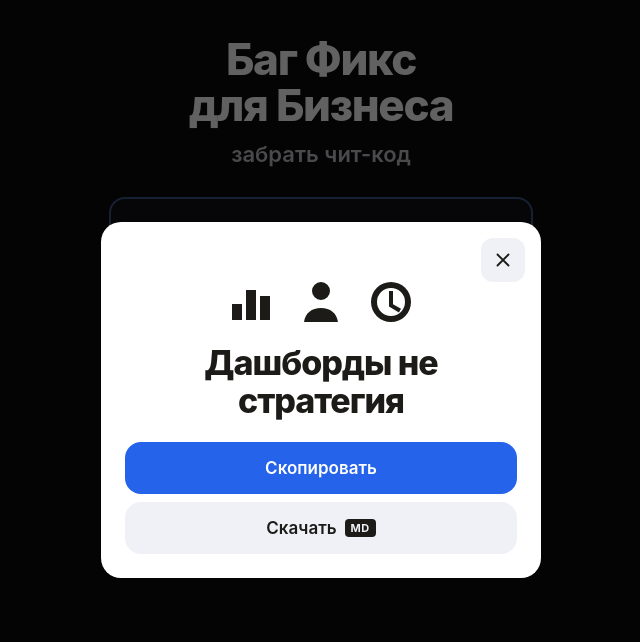
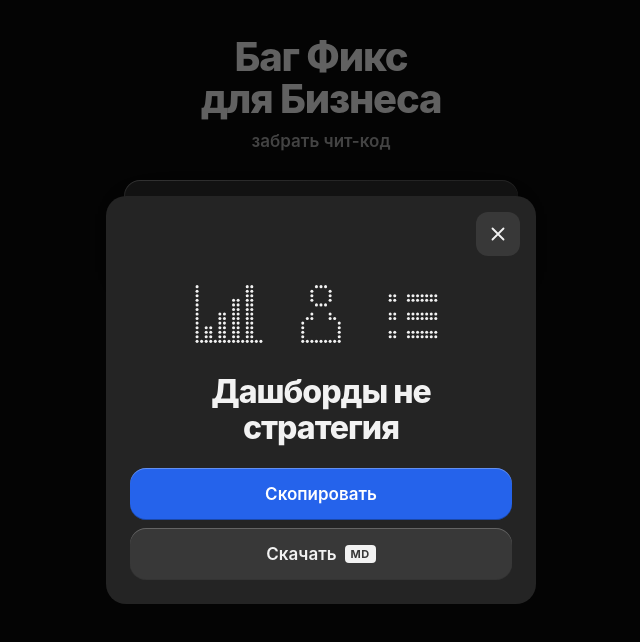
Before and after one commit to runscale-platform/runscale-launcher, a plain HTML site: page bugfix/index.html in a window 1280 px wide. Both pictures are taken after a click on the button "Дашборды". Shown: the whole page, without its empty margins (319-959 px from the left). Drawn offline with Linux system fonts and the light colour scheme.

Commit message:
fix: страница багфикса на тёмном холсте, знаки интро точками
Co-authored-by: Cursor <cursoragent@cursor.com>

```diff
--- a/bugfix/index.html
+++ b/bugfix/index.html
@@ -5,79 +5,106 @@
   <meta name="viewport" content="width=device-width, initial-scale=1, viewport-fit=cover">
   <title>Баг Фикс для Бизнеса</title>
   <meta name="robots" content="noindex">
-  <meta name="theme-color" content="#0B0B0D">
+  <meta name="theme-color" content="#0A0A0A">
   <link rel="icon" href="/favicon.svg" type="image/svg+xml">
   <link rel="icon" href="/favicon.png" sizes="32x32" type="image/png">
   <link rel="apple-touch-icon" href="/apple-touch-icon.png">
   <style>
     :root {
-      --bg: #0b0b0d;
-      --text: #f2f2f4;
-      --text-sec: #b8b9c0;
-      --blue: #2563eb;
-      --blue-text: #6aa5ff;
-      --glass: rgba(20, 20, 24, 0.72);
-      --edge: color-mix(in srgb, var(--blue-text) 45%, transparent);
-      --ink: #1c1b18;
-      --sheet: #fff;
-      --soft: #eff1f6;
+      --bg: #0A0A0A;
+      --surface: #2E2E2E;
+      --surface-2: #383838;
+      --sheet: #242424;
+      --text: #F2F2F2;
+      --text-secondary: #C4C4C4;
+      --text-muted: #A8A8A8;
+      --action: #2563EB;
+      --action-ink: #FFFFFF;
+      --action-text: #6AA5FF;
+      --negative: #FF5C4D;
+      --rim-glow: rgba(255, 255, 255, 0.22);
+      --rim-shade: rgba(28, 27, 24, 0.10);
+      --card-shadow: 0 24px 48px -24px rgba(0, 0, 0, 0.9);
+      --scrim: rgba(0, 0, 0, 0.6);
+      --ink: #F2F2F2;
+      --dim: #96B2EF;
       color-scheme: dark;
     }
     * { box-sizing: border-box; }
     html, body { margin: 0; background: var(--bg); color: var(--text); }
     body {
-      font-family: -apple-system, BlinkMacSystemFont, 'SF Pro Text', 'Segoe UI', sans-serif;
       min-height: 100vh;
+      font-family: -apple-system, BlinkMacSystemFont, "SF Pro Text", system-ui, sans-serif;
+      font-size: 17px;
+      -webkit-font-smoothing: antialiased;
     }
     .page {
-      width: min(460px, 100%);
+      width: min(430px, 100%);
       margin: 0 auto;
-      padding: max(36px, env(safe-area-inset-top)) 18px max(28px, env(safe-area-inset-bottom));
+      padding: max(28px, env(safe-area-inset-top)) 18px max(28px, env(safe-area-inset-bottom));
     }
     h1 {
-      margin: 0;
+      margin: 8px 0 0;
       text-align: center;
-      font-size: clamp(34px, 9vw, 44px);
+      font-size: clamp(32px, 8.4vw, 40px);
       font-weight: 800;
       line-height: 1.05;
       letter-spacing: -0.03em;
+      color: var(--text);
     }
     .lead {
-      margin: 12px 0 28px;
+      margin: 10px 0 28px;
       text-align: center;
-      color: var(--text-sec);
-      font-size: clamp(18px, 5vw, 22px);
+      color: var(--text-muted);
+      font-size: 17px;
       font-weight: 600;
       line-height: 1.3;
     }
     .stack { display: flex; flex-direction: column; gap: 10px; }
     .plaque {
+      position: relative;
       display: flex;
       align-items: center;
       justify-content: space-between;
-      gap: 12px;
+      gap: 10px;
       width: 100%;
-      min-height: 84px;
-      padding: 16px 16px 16px 20px;
-      border: 2px solid var(--edge);
+      min-height: 76px;
+      padding: 14px 14px 14px 18px;
+      border: 0;
       border-radius: 16px;
-      background: var(--glass);
-      color: inherit;
+      background: var(--surface);
+      color: var(--text);
       font: inherit;
       text-align: left;
       cursor: pointer;
+      box-shadow:
+        inset 0 1px 0 var(--rim-glow),
+        inset 0 -1px 0 var(--rim-shade),
+        var(--card-shadow);
       -webkit-tap-highlight-color: transparent;
     }
-    .plaque:active { transform: scale(0.985); }
-    .plaque:focus-visible { outline: 2px solid var(--blue); outline-offset: 2px; }
+    .plaque::after {
+      content: '';
+      position: absolute;
+      inset: 0;
+      border-radius: inherit;
+      padding: 1px;
+      background: linear-gradient(150deg, var(--rim-glow) 0%, rgba(255, 255, 255, 0) 45%, var(--rim-shade) 100%);
+      -webkit-mask: linear-gradient(#000 0 0) content-box, linear-gradient(#000 0 0);
+      mask: linear-gradient(#000 0 0) content-box, linear-gradient(#000 0 0);
+      -webkit-mask-composite: xor;
+      mask-composite: exclude;
+      pointer-events: none;
+    }
+    .plaque:focus-visible { outline: 2px solid var(--action); outline-offset: 2px; }
     .plaque b {
       font-size: 22px;
       font-weight: 800;
       letter-spacing: -0.02em;
       line-height: 1.15;
     }
-    .glyphs { display: flex; align-items: center; gap: 14px; flex: none; }
-    .glyphs svg { width: 36px; height: 36px; display: block; }
+    .glyphs { display: flex; align-items: center; gap: 8px; flex: none; }
+    .glyphs svg, .modal-glyphs svg { display: block; overflow: visible; }
     .modal {
       position: fixed;
       inset: 0;
@@ -87,17 +114,16 @@
       justify-content: center;
     }
     .modal[hidden] { display: none; }
-    .scrim { position: absolute; inset: 0; background: rgba(0, 0, 0, 0.6); }
+    .scrim { position: absolute; inset: 0; background: var(--scrim); }
     .panel {
       position: relative;
       width: 100%;
       max-height: 92dvh;
       overflow: auto;
       background: var(--sheet);
-      color: var(--ink);
-      border-radius: 18px 18px 0 0;
+      color: var(--text);
+      border-radius: 20px 20px 0 0;
       padding: 22px 20px max(20px, env(safe-area-inset-bottom));
-      font-family: 'SF Pro Display', -apple-system, BlinkMacSystemFont, 'Inter', system-ui, sans-serif;
     }
     .x {
       position: absolute;
@@ -107,29 +133,30 @@
       height: 44px;
       border: 0;
       border-radius: 12px;
-      background: var(--soft);
-      color: var(--ink);
+      background: var(--surface-2);
+      color: var(--text);
       display: grid;
       place-items: center;
       cursor: pointer;
     }
     .x svg { width: 22px; height: 22px; }
-    .x:focus-visible { outline: 2px solid var(--blue); outline-offset: 2px; }
+    .x:focus-visible, .btn:focus-visible { outline: 2px solid var(--action); outline-offset: 2px; }
     .modal-glyphs {
       display: flex;
       justify-content: center;
       align-items: center;
-      gap: 22px;
-      margin: 28px 48px 18px;
+      gap: 16px;
+      margin: 52px 8px 22px;
     }
-    .modal-glyphs svg { width: 48px; height: 48px; display: block; }
+    .modal-glyphs svg { width: 76px; height: 76px; }
     .panel h2 {
       margin: 0 8px 22px;
       text-align: center;
-      font-size: clamp(26px, 7vw, 34px);
+      font-size: clamp(26px, 7vw, 32px);
       font-weight: 800;
       line-height: 1.12;
       letter-spacing: -0.03em;
+      color: var(--text);
     }
     .acts { display: flex; flex-direction: column; gap: 8px; }
     .btn {
@@ -147,34 +174,37 @@
       cursor: pointer;
       -webkit-tap-highlight-color: transparent;
     }
-    .btn:focus-visible { outline: 2px solid var(--blue); outline-offset: 2px; }
-    .btn-copy { background: var(--blue); color: #fff; }
-    .btn-dl { background: var(--soft); color: var(--ink); }
+    .btn-copy {
+      background: var(--action);
+      color: var(--action-ink);
+      box-shadow: inset 0 1px 0 rgba(255, 255, 255, 0.28), inset 0 -1px 0 rgba(0, 0, 0, 0.28);
+    }
+    .btn-dl {
+      background: var(--surface-2);
+      color: var(--text);
+      box-shadow: inset 0 1px 0 var(--rim-glow), inset 0 -1px 0 var(--rim-shade);
+    }
     .md {
       border-radius: 4px;
       padding: 2px 6px;
-      background: var(--ink);
-      color: var(--soft);
+      background: var(--text);
+      color: var(--surface-2);
       font-size: 11px;
       font-weight: 650;
       letter-spacing: 0.04em;
       line-height: 1.3;
     }
     .note {
-      min-height: 1.2em;
+      min-height: 0;
       margin: 8px 0 0;
       text-align: center;
       font-size: 13px;
-      color: #d92d20;
+      color: var(--negative);
     }
     .note:empty { display: none; }
     @media (min-width: 760px) {
       .modal { align-items: center; padding: 24px; }
-      .panel {
-        max-width: 440px;
-        border-radius: 20px;
-        padding: 28px 24px 24px;
-      }
+      .panel { max-width: 430px; border-radius: 20px; padding: 28px 24px 24px; }
     }
   </style>
 </head>
@@ -201,27 +231,28 @@
     </section>
   </div>
 
-  <svg xmlns="http://www.w3.org/2000/svg" hidden aria-hidden="true">
-    <symbol id="i-chart" viewBox="0 0 48 48">
-      <path fill="currentColor" d="M5 42V26h10v16H5zm14 0V12h10v30H19zm14 0V18h10v24H33z"/>
-    </symbol>
-    <symbol id="i-person" viewBox="0 0 48 48">
-      <path fill="currentColor" d="M24 4a9 9 0 1 1 0 18 9 9 0 0 1 0-18zM7 44c1.4-9 7.6-14 17-14s15.6 5 17 14H7z"/>
-    </symbol>
-    <symbol id="i-clock" viewBox="0 0 48 48">
-      <path fill="currentColor" fill-rule="evenodd" d="M24 4a20 20 0 1 0 0 40 20 20 0 0 0 0-40zm0 6a14 14 0 1 1 0 28 14 14 0 0 1 0-28z"/>
-      <path fill="currentColor" d="M22 13h4v13.2l8 4.6-2.1 3.6L22 28.4V13z"/>
-    </symbol>
-  </svg>
+  <script>
+    const N = 17
+    const STEP = 3
+    const R = 1
+    const AP = 533
+    const INK = '#F2F2F2'
+    const DIM = '#96B2EF'
+    const STILL = window.matchMedia('(prefers-reduced-motion: reduce)').matches
 
-  <script>
+    const ICONS = {
+      chart: [[1,2],[1,3],[1,4],[1,5],[1,6],[1,7],[1,8],[1,9],[1,10],[1,11],[1,12],[1,13],[1,14],[2,14],[3,11],[3,12],[3,13],[3,14],[4,11],[4,12],[4,13],[4,14],[5,14],[6,8],[6,9],[6,10],[6,11],[6,12],[6,13],[6,14],[7,8],[7,9],[7,10],[7,11],[7,12],[7,13],[7,14],[8,14],[9,5],[9,6],[9,7],[9,8],[9,9],[9,10],[9,11],[9,12],[9,13],[9,14],[10,5],[10,6],[10,7],[10,8],[10,9],[10,10],[10,11],[10,12],[10,13],[10,14],[11,14],[12,2],[12,3],[12,4],[12,5],[12,6],[12,7],[12,8],[12,9],[12,10],[12,11],[12,12],[12,13],[12,14],[13,2],[13,3],[13,4],[13,5],[13,6],[13,7],[13,8],[13,9],[13,10],[13,11],[13,12],[13,13],[13,14],[14,14],[15,14]],
+      person: [[4,10],[4,11],[4,12],[4,13],[4,14],[5,9],[5,14],[6,3],[6,4],[6,5],[6,8],[6,9],[6,14],[7,2],[7,6],[7,14],[8,2],[8,6],[8,14],[9,2],[9,6],[9,14],[10,3],[10,4],[10,5],[10,8],[10,9],[10,14],[11,9],[11,14],[12,10],[12,11],[12,12],[12,13],[12,14]],
+      answers: [[3,4],[3,5],[3,8],[3,9],[3,12],[3,13],[4,4],[4,5],[4,8],[4,9],[4,12],[4,13],[7,4],[7,5],[7,8],[7,9],[7,12],[7,13],[8,4],[8,5],[8,8],[8,9],[8,12],[8,13],[9,4],[9,5],[9,8],[9,9],[9,12],[9,13],[10,4],[10,5],[10,8],[10,9],[10,12],[10,13],[11,4],[11,5],[11,8],[11,9],[11,12],[11,13],[12,4],[12,5],[12,8],[12,9],[12,12],[12,13],[13,4],[13,5],[13,8],[13,9],[13,12],[13,13]]
+    }
+
     const SERIES = [
       {
         id: 'dashboards',
         name: 'Дашборды',
         reel: 'Дашборды не стратегия',
         file: 'дашборды.md',
-        icons: ['chart', 'person', 'clock'],
+        icons: ['chart', 'person', 'answers'],
         md: [
           '# Дашборды не стратегия',
           '',
@@ -237,6 +268,115 @@
       },
     ]
 
+    function rng(seed) {
+      let s = seed >>> 0
+      return function () {
+        s = (Math.imul(1664525, s) + 1013904223) >>> 0
+        return s / 4294967296
+      }
+    }
+    function shuffle(list, seed) {
+      const a = list.slice()
+      const rand = rng(seed)
+      for (let i = a.length - 1; i > 0; i--) {
+        const j = Math.floor(rand() * (i + 1))
+        const t = a[i]
+        a[i] = a[j]
+        a[j] = t
+      }
+      return a
+    }
+
+    const NS = 'http://www.w3.org/2000/svg'
+    const SIZE = (N - 1) * STEP + 2 * R
+    const plays = []
+    let looping = false
+
+    function circle(x, y) {
+      const c = document.createElementNS(NS, 'circle')
+      c.setAttribute('cx', x * STEP + R)
+      c.setAttribute('cy', y * STEP + R)
+      c.setAttribute('r', R)
+      c.setAttribute('fill', 'transparent')
+      return c
+    }
+
+    function mountIcons(host, names, seed) {
+      host.replaceChildren()
+      const icons = names.map(function (name, i) {
+        const order = shuffle(ICONS[name], seed + i * 97)
+        const svg = document.createElementNS(NS, 'svg')
+        svg.setAttribute('viewBox', '0 0 ' + SIZE + ' ' + SIZE)
+        svg.setAttribute('width', SIZE)
+        svg.setAttribute('height', SIZE)
+        svg.setAttribute('aria-hidden', 'true')
+        const ink = order.map(function (p) {
+          const c = circle(p[0], p[1])
+          svg.appendChild(c)
+          return c
+        })
+        const spark = []
+        for (let k = 0; k < 5; k++) {
+          const c = circle(0, 0)
+          svg.appendChild(c)
+          spark.push(c)
+        }
+        host.appendChild(svg)
+        const have = {}
+        order.forEach(function (p) { have[p[0] + ',' + p[1]] = true })
+        const rest = []
+        for (let y = 0; y < N; y++) {
+          for (let x = 0; x < N; x++) {
+            if (!have[x + ',' + y]) rest.push([x, y])
+          }
+        }
+        return { order: order, ink: ink, spark: spark, rest: rest }
+      })
+      const play = { icons: icons, t0: performance.now() }
+      plays.push(play)
+      paint(play, STILL ? AP * 4 : 0)
+      return play
+    }
+
+    function paint(play, elapsed) {
+      play.icons.forEach(function (icon, i) {
+        const local = elapsed - i * AP
+        const n = STILL ? icon.order.length : Math.max(0, Math.min(icon.order.length, Math.round(icon.order.length * local / AP)))
+        icon.ink.forEach(function (el, k) {
+          el.setAttribute('fill', k < n ? INK : 'transparent')
+        })
+        const live = !STILL && n > 0 && n < icon.order.length
+        icon.spark.forEach(function (el, k) {
+          if (!live) {
+            el.setAttribute('fill', 'transparent')
+            return
+          }
+          const bag = shuffle(icon.rest.concat(icon.order.slice(n)), (Math.floor(elapsed / 66) + i * 19 + k) >>> 0)
+          const p = bag[k]
+          el.setAttribute('cx', p[0] * STEP + R)
+          el.setAttribute('cy', p[1] * STEP + R)
+          el.setAttribute('fill', DIM)
+        })
+      })
+    }
+
+    function tick(now) {
+      let run = false
+      plays.forEach(function (play) {
+        const elapsed = now - play.t0
+        paint(play, elapsed)
+        if (elapsed < AP * 3 + 40) run = true
+      })
+      if (run) requestAnimationFrame(tick)
+      else looping = false
+    }
+    function ensure() {
+      if (STILL || looping) return
+      looping = true
+      requestAnimationFrame(tick)
+    }
+    ensure()
+
     const stack = document.getElementById('stack')
     const modal = document.getElementById('modal')
     const modalGlyphs = document.getElementById('modal-glyphs')
@@ -246,25 +386,11 @@
     const downloadBtn = document.getElementById('download')
     const downloadLabel = downloadBtn.querySelector('.lbl')
     let current = null
+    let modalPlay = null
     let copyTimer = 0
     let downloadTimer = 0
 
-    function glyph(id) {
-      const svg = document.createElementNS('http://www.w3.org/2000/svg', 'svg')
-      svg.setAttribute('viewBox', '0 0 48 48')
-      svg.setAttribute('aria-hidden', 'true')
-      const use = document.createElementNS('http://www.w3.org/2000/svg', 'use')
-      use.setAttribute('href', '#i-' + id)
-      svg.appendChild(use)
-      return svg
-    }
-
-    function paintGlyphs(host, icons) {
-      host.replaceChildren()
-      icons.forEach((id) => host.appendChild(glyph(id)))
-    }
-
-    SERIES.forEach((item) => {
+    SERIES.forEach(function (item) {
       const button = document.createElement('button')
       button.type = 'button'
       button.className = 'plaque'
@@ -273,15 +399,21 @@
       name.textContent = item.name
       const icons = document.createElement('span')
       icons.className = 'glyphs'
-      paintGlyphs(icons, item.icons)
+      mountIcons(icons, item.icons, 20261120)
       button.append(name, icons)
-      button.addEventListener('click', () => open(item))
+      button.addEventListener('click', function () { open(item) })
       stack.appendChild(button)
     })
 
     function open(item) {
       current = item
-      paintGlyphs(modalGlyphs, item.icons)
+      if (modalPlay) {
+        const at = plays.indexOf(modalPlay)
+        if (at >= 0) plays.splice(at, 1)
+      }
+      modalPlay = mountIcons(modalGlyphs, item.icons, 20261120)
+      modalPlay.t0 = performance.now()
+      ensure()
       title.textContent = item.reel
       note.textContent = ''
       copyBtn.textContent = 'Скопировать'
@@ -309,7 +441,6 @@
       document.body.appendChild(area)
       area.focus()
       area.select()
-      area.setSelectionRange(0, text.length)
       let ok = false
       try { ok = document.execCommand('copy') } catch { ok = false }
       area.remove()
@@ -331,7 +462,7 @@
       }
       copyBtn.textContent = 'Скопировано'
       clearTimeout(copyTimer)
-      copyTimer = setTimeout(() => { copyBtn.textContent = 'Скопировать' }, 1600)
+      copyTimer = setTimeout(function () { copyBtn.textContent = 'Скопировать' }, 1600)
     }
 
     function downloadFile() {
@@ -347,15 +478,15 @@
       URL.revokeObjectURL(url)
       downloadLabel.textContent = 'Готово'
       clearTimeout(downloadTimer)
-      downloadTimer = setTimeout(() => { downloadLabel.textContent = 'Скачать' }, 1600)
+      downloadTimer = setTimeout(function () { downloadLabel.textContent = 'Скачать' }, 1600)
     }
 
     copyBtn.addEventListener('click', copyText)
     downloadBtn.addEventListener('click', downloadFile)
-    modal.addEventListener('click', (event) => {
+    modal.addEventListener('click', function (event) {
       if (event.target.closest('[data-close], #close')) close()
     })
-    document.addEventListener('keydown', (event) => {
+    document.addEventListener('keydown', function (event) {
       if (event.key === 'Escape' && !modal.hidden) close()
     })
   </script>
```
